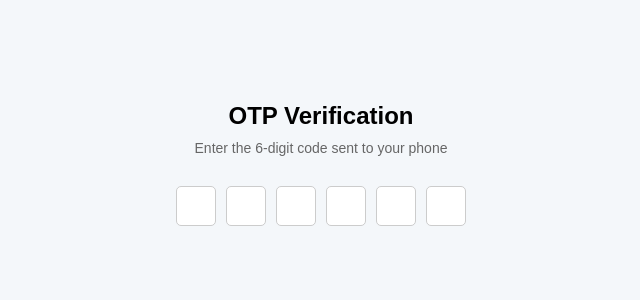
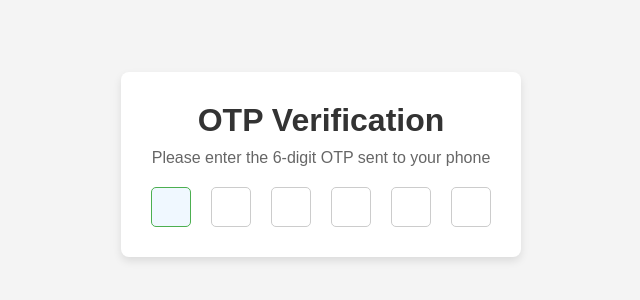
Before and after one commit to acciojob/OTP-uttamboda, a website: page main.html in a window 1280 px wide. Shown: the part 236-536 px from the top of the page, without its empty margins (319-959 px from the left). Drawn offline with Linux system fonts and the light colour scheme.

Commit message:
created a submission

```diff
--- a/main.html
+++ b/main.html
@@ -1,29 +1,26 @@
 <!DOCTYPE html>
-
-<html>
-
+<html lang="en">
 <head>
-	<link rel="stylesheet" href="styles.css">
+    <meta charset="UTF-8">
+    <meta name="viewport" content="width=device-width, initial-scale=1.0">
+    <title>OTP Verification</title>
+    <link rel="stylesheet" href="styles.css">
 </head>
-
 <body>
-	<!-- the entire body must be written by student -->
-	    <div class="otp-container">
-        <h2 id="verification_heading">OTP Verification</h2>
-        <p id="verification_subtext">Enter the 6-digit code sent to your phone</p>
+    <div class="otp-container">
+        <h1 id="verification_heading">OTP Verification</h1>
+        <p id="verification_subtext">Please enter the 6-digit OTP sent to your phone</p>
 
         <div class="code-container">
-            <input type="text" class="code" maxlength="1" id="otp-1" />
-            <input type="text" class="code" maxlength="1" id="otp-2" />
-            <input type="text" class="code" maxlength="1" id="otp-3" />
-            <input type="text" class="code" maxlength="1" id="otp-4" />
-            <input type="text" class="code" maxlength="1" id="otp-5" />
-            <input type="text" class="code" maxlength="1" id="otp-6" />
+            <input type="text" id="code-1" class="code" maxlength="1" autofocus>
+            <input type="text" id="code-2" class="code" maxlength="1">
+            <input type="text" id="code-3" class="code" maxlength="1">
+            <input type="text" id="code-4" class="code" maxlength="1">
+            <input type="text" id="code-5" class="code" maxlength="1">
+            <input type="text" id="code-6" class="code" maxlength="1">
         </div>
     </div>
-    <script type="text/javascript" src="./script.js">
-</script>
 
+    <script src="script.js"></script>
 </body>
-
 </html>
--- a/styles.css
+++ b/styles.css
@@ -1,4 +1,3 @@
-/*  your css code here. If applicable */
 * {
     margin: 0;
     padding: 0;
@@ -11,46 +10,52 @@ body {
     justify-content: center;
     align-items: center;
     height: 100vh;
-    background-color: #f4f7fa;
+    background-color: #f4f4f4;
 }
 
 .otp-container {
     text-align: center;
+    background-color: #ffffff;
+    padding: 30px;
+    border-radius: 8px;
+    box-shadow: 0 4px 8px rgba(0, 0, 0, 0.1);
+    width: 400px;
 }
 
 #verification_heading {
-    font-size: 24px;
-    font-weight: bold;
-    margin-bottom: 10px;
+    font-size: 2rem;
+    color: #333;
 }
 
 #verification_subtext {
-    font-size: 14px;
-    margin-bottom: 30px;
+    margin: 10px 0 20px;
     color: #666;
 }
 
 .code-container {
     display: flex;
-    justify-content: center;
+    justify-content: space-between;
     gap: 10px;
 }
 
 .code {
     width: 40px;
     height: 40px;
-    font-size: 18px;
+    font-size: 1.5rem;
     text-align: center;
     border: 1px solid #ccc;
     border-radius: 5px;
     outline: none;
-    transition: border-color 0.3s;
 }
 
 .code:focus {
-    border-color: #4d90fe;
+    border-color: #4CAF50;
 }
 
-input:disabled {
-    background-color: #f0f0f0;
+input::placeholder {
+    color: transparent;
 }
+
+input:focus {
+    background-color: #f0f8ff;
+}
```
Also changed, not shown: script.js (line endings or trailing spaces).
